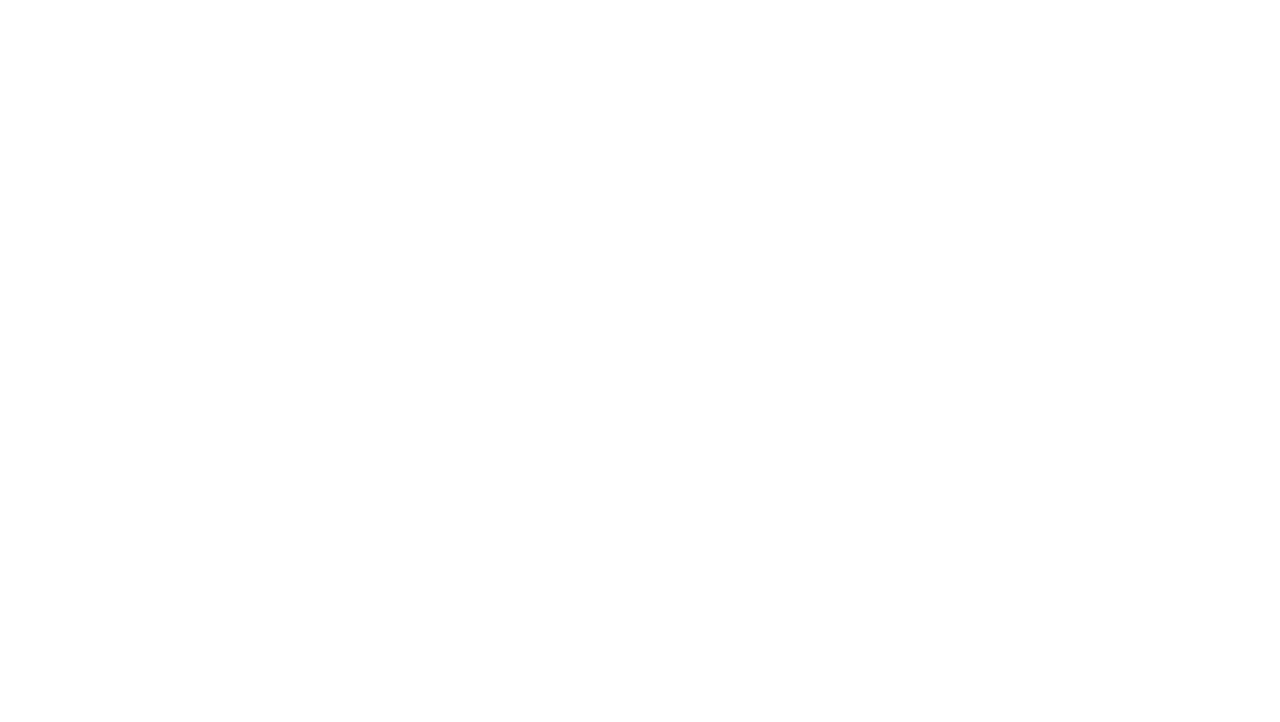
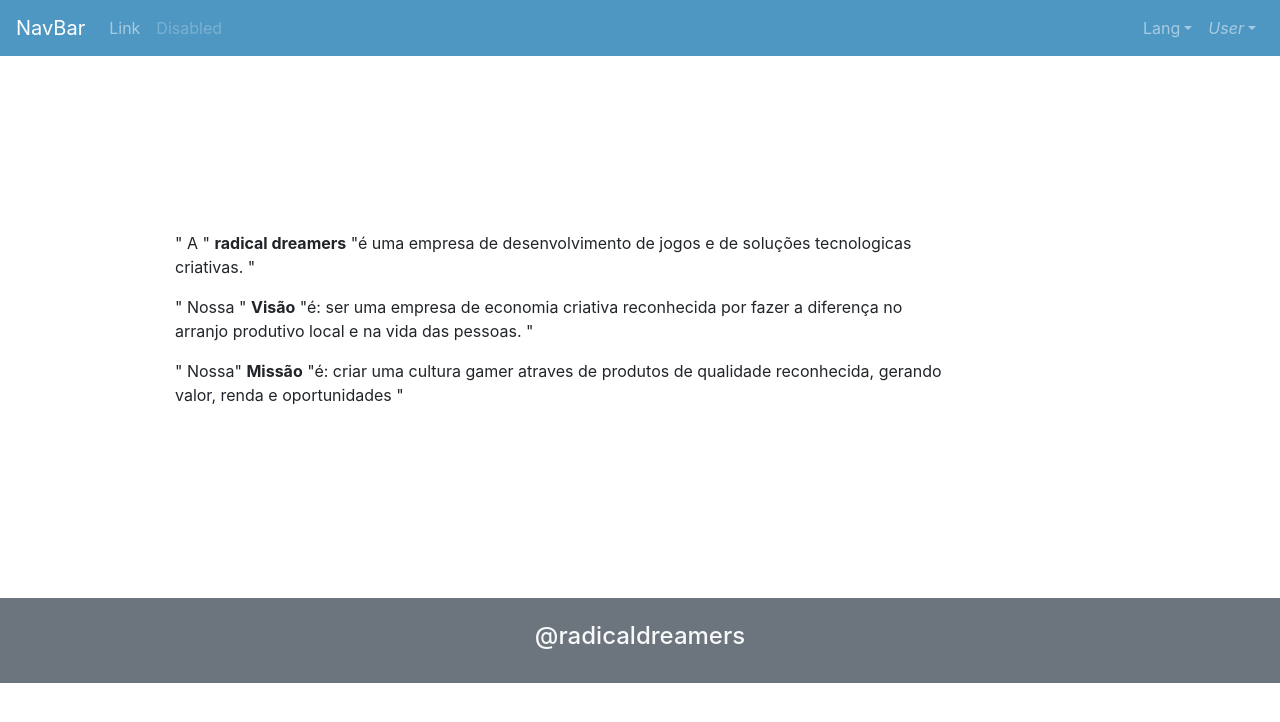
Before and after one commit to ifpi-picos/projeto-alt-f4, a Vue app: page /sobre in a window 1280 px wide. Shown: the top 722 px of the page. Built offline with nearby package versions, Linux system fonts and the light colour scheme.

Commit message:
add contato e sobre

```diff
--- a/src/router/index.js
+++ b/src/router/index.js
@@ -25,6 +25,21 @@
         path: '/game',
         name: 'Game',
         component: () => import('../views/Game.vue')
+      },
+      {
+        path: '/noticias',
+        name: 'Noticias',
+        component: () => import('../views/Noticias.vue')
+      },
+      {
+        path: '/sobre',
+        name: 'Sobre',
+        component: () => import('../views/Sobre.vue')
+      },
+      {
+        path: '/contato',
+        name: 'Contato',
+        component: () => import('../views/Contato.vue')
       }
     ]
   }
--- a/src/template/Padrao.vue
+++ b/src/template/Padrao.vue
@@ -13,7 +13,7 @@
 
         <!-- Right aligned nav items -->
         <b-navbar-nav class="ml-auto">
-          <b-nav-form>
+          <!-- <b-nav-form>
             <b-form-input
               size="sm"
               class="mr-sm-2"
@@ -22,7 +22,7 @@
             <b-button size="sm" class="my-2 my-sm-0" type="submit"
               >Search</b-button
             >
-          </b-nav-form>
+          </b-nav-form> -->
 
           <b-nav-item-dropdown text="Lang" right>
             <b-dropdown-item href="#">EN</b-dropdown-item>
--- /dev/null
+++ b/src/views/Contato.vue
@@ -0,0 +1,20 @@
+<template>
+  <div class="conteiner">
+    <div class="row">
+      <div class="div.col-lg-8 col-md-10 mx-10">
+        <p>
+          Quer entrar em contato conosco? Preencha o formulário abaixo para me
+          enviar uma mensagem e vamos tentar responder para você dentro de 24
+          horas!
+        </p>
+      </div>
+    </div>
+  </div>
+</template>
+
+<script>
+export default {};
+</script>
+
+<style>
+</style>
--- /dev/null
+++ b/src/views/Sobre.vue
@@ -0,0 +1,52 @@
+<template>
+  <div class="conteiner">
+      <div class="row">
+          <div class = 'div.col-lg-8 col-md-10 mx-10'>
+              <p>
+                "
+                   A  "
+                   <b>radical dreamers</b>
+                   "é uma empresa de desenvolvimento de jogos e de soluções
+                   tecnologicas criativas.
+                                "
+              </p>
+
+              <p>
+                  "
+                         Nossa "
+                    <b>Visão</b>
+                    "é: ser uma empresa de economia criativa reconhecida por fazer a
+                    diferença no arranjo produtivo local e na vida das pessoas.
+                                 "
+              </p>
+
+              <p>
+                "
+                    Nossa"
+                    <b>Missão</b>
+
+                    "é: criar uma cultura gamer atraves de produtos de qualidade
+                    reconhecida, gerando valor, renda e oportunidades
+                                 "
+              </p>
+          </div>
+      </div>
+  </div>
+</template>
+
+<script>
+export default {
+
+}
+</script>
+
+<style scoped>
+
+.conteiner{
+    /* height: 90%;
+    width: 90%; */
+
+    padding: 175px;
+}
+
+</style>
```
Also changed, not shown: 1 other file (tests, documents, lock files or other folders).
